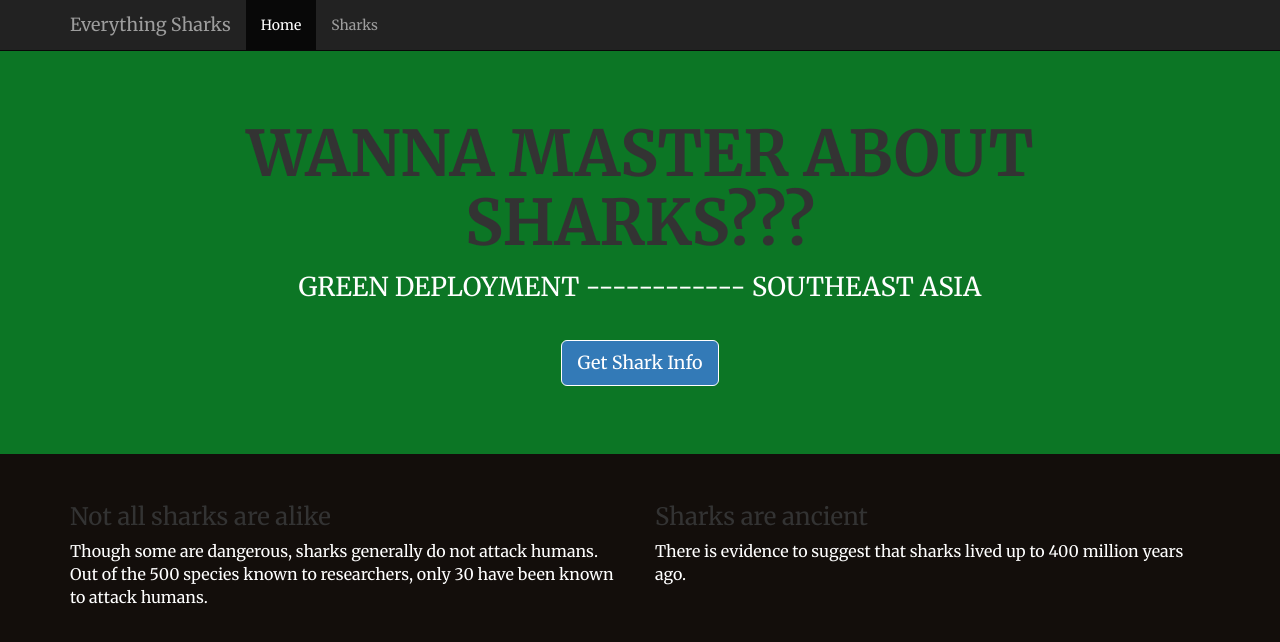
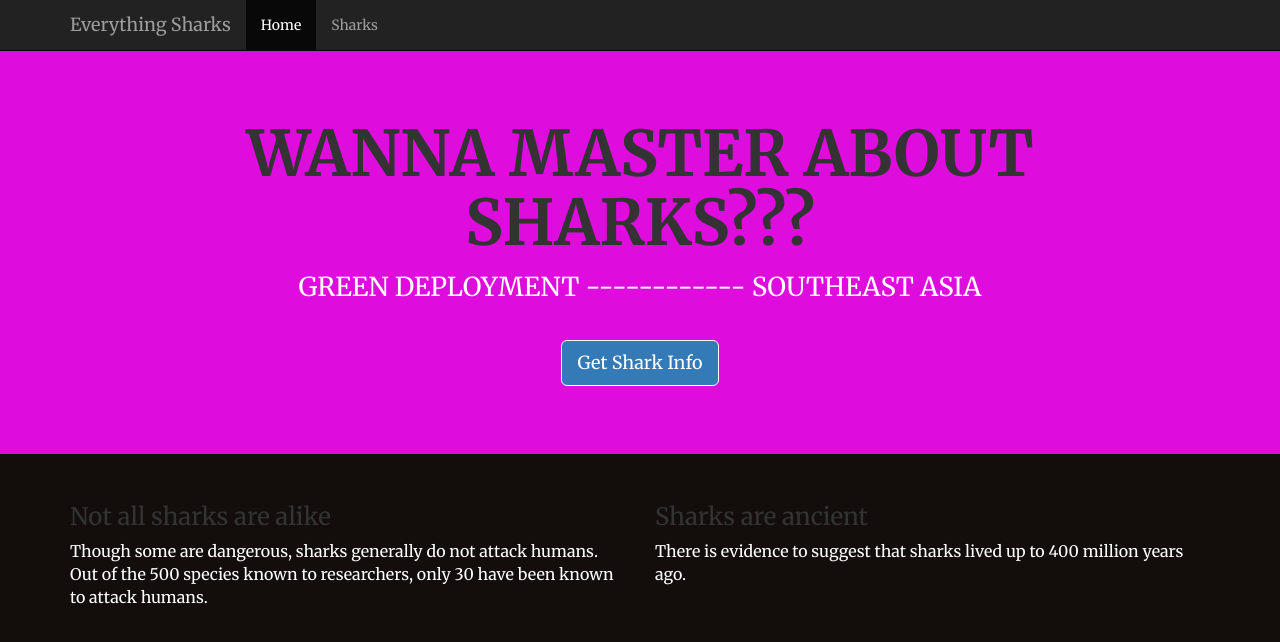
Before and after one commit to kalyanmit/dockernodejs, a website: page views/index.html in a window 1280 px wide. Drawn offline with nearby package versions, Linux system fonts and the light colour scheme.

Commit message:
#f80df8e3

```diff
--- a/views/css/styles.css
+++ b/views/css/styles.css
@@ -19,7 +19,7 @@ p {
 }
 
 .jumbotron {
-    background: #0c8329e3; ### upper-bg
+    background: #f80df8e3; ### upper-bg
     color: white;
     text-align: center;
 }
```
